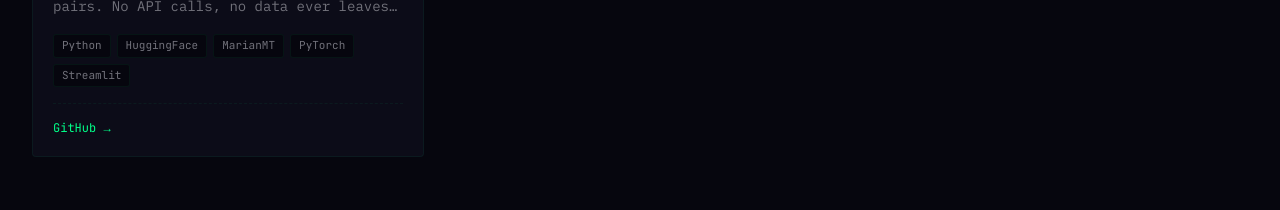
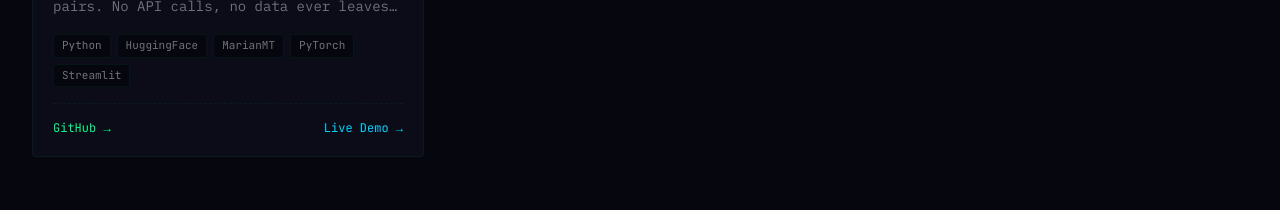
Before and after one commit to Swapnil-bo/Portfolio, a React (Vite) app: page / in a window 1280 px wide. Shown: the part 3280-3490 px from the top of the page. Built offline with nearby package versions, Linux system fonts and the light colour scheme.

Commit message:
feat: add AI-Language Translator live demo link

```diff
--- a/src/data/projects.js
+++ b/src/data/projects.js
@@ -114,6 +114,6 @@ export const projects = [
     category: "Local LLMs",
     featured: false,
     github: "https://github.com/Swapnil-bo/AI-Language-Translator",
-    demo: null
+    demo: "https://ai-language-translator-crd3s3hykkbdu6wec2o6qj.streamlit.app/"
   }
 ];
```
Also changed, not shown: .claude/settings.json.
